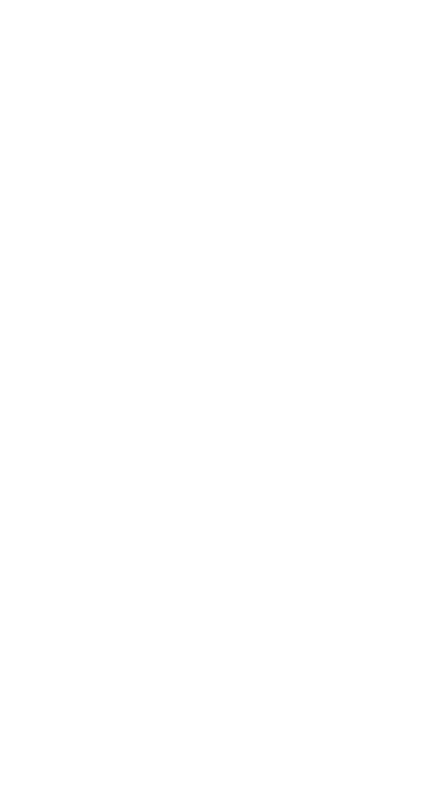
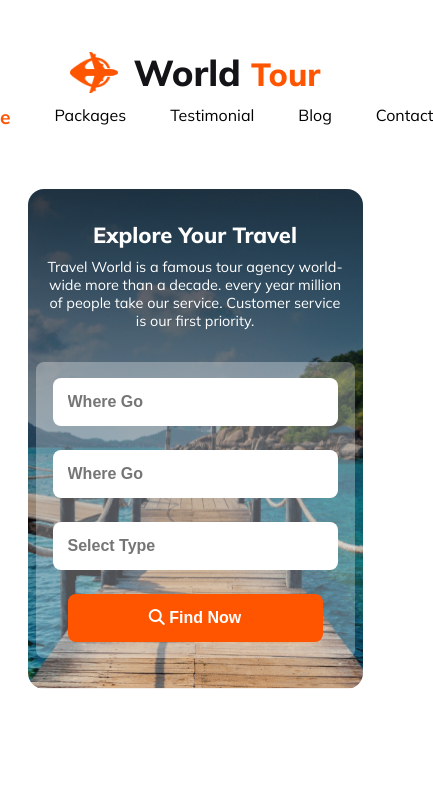
Before and after one commit to Ajjaj-Ahmed/Ajjaj-Assignment-two, a plain HTML site: page index.html in a window 390 px wide. Shown: the top 786 px of the page, 433 px wide, since content can reach past the window. Drawn offline with Linux system fonts and the light colour scheme.

Commit message:
complete header and banner

```diff
--- a/index.html
+++ b/index.html
@@ -1,11 +1,61 @@
 <!DOCTYPE html>
 <html lang="en">
+
 <head>
   <meta charset="UTF-8">
   <meta name="viewport" content="width=device-width, initial-scale=1.0">
   <title>Document</title>
+  <link rel="stylesheet" href="style/style.css">
+  <link rel="stylesheet" href="style/responsive.css">
+  <link rel="stylesheet" href="https://cdnjs.cloudflare.com/ajax/libs/font-awesome/6.5.1/css/all.min.css" integrity="sha512-DTOQO9RWCH3ppGqcWaEA1BIZOC6xxalwEsw9c2QQeAIftl+Vegovlnee1c9QX4TctnWMn13TZye+giMm8e2LwA==" crossorigin="anonymous" referrerpolicy="no-referrer" />
+
 </head>
+
 <body>
+  <header>
+    <nav class="nav">
+      <img src="Images/icon.png" alt="" class="nav-icon">
+      <h3 class="nav-title">World <span class="word-tour">Tour</span></h3>
+    </nav>
 
+    <div class="banner-menu">
+      <ul>
+        <li class="banner-menu-home">Home</li>
+        <li>Packages</li>
+        <li>Testimonial</li>
+        <li>Blog</li>
+        <li>Contact</li>
+      </ul>
+    </div>
+
+  </header>
+  <section class="banner">
+    <div class="banner-content">
+      <h2 class="banner-title">Explore Your Travel</h2>
+      <p class="banner-description">Travel World is a famous tour agency world-wide more than a decade. every year million of people take our service. Customer service is our first priority.</p>
+
+      <div class="banner-inquery" >
+        <input type="text" name="" id="" class="banner-input" placeholder="Where Go">
+        <input type="text" name="" id="" class="banner-input" placeholder="Where Go">
+        <input type="text" name="" id="" class="banner-input" placeholder="Select Type">
+        <button class="banner-input button-primary"><i class="fa-solid fa-magnifying-glass"></i>  Find Now</button>
+      </div>
+
+    </div>
+  </section>
+
+  <section class="tours-program">
+    <div class="program-column">
+        <p class="program-details">
+          Lorem ipsum dolor sit amet consectetur, adipisicing elit. Omnis perspiciatis facilis provident officiis rerum, labore assumenda iure numquam! Perspiciatis nihil dignissimos cupiditate laudantium repudiandae eos doloribus dolorem amet quo laboriosam, quidem officia tenetur nisi sequi expedita? Modi iste nesciunt itaque saepe, enim doloribus, tempora laborum provident labore non vel expedita.
+        </p>
+        <button class="primary-button">
+          Read More
+        </button>
+    </div>
+    <div class="program-gallary">
+    </div>
+  </section>
 </body>
+
 </html>
--- /dev/null
+++ b/style/responsive.css
@@ -0,0 +1,43 @@
+@media screen and (max-width:600px) {
+  header {
+    width: 100%;
+    flex-direction: column;
+  }
+
+  .banner-menu-ul {
+    justify-content: space-evenly;
+  }
+
+  .banner {
+    width: 335px;
+    /* height: 483px; */
+  }
+
+  .banner .banner-title {
+    margin: 32px 65px 10px;
+    font-size: 1.37rem;
+    text-align: center;
+  }
+
+  .banner .banner-description {
+    text-align: center;
+    color: #FFF;
+    align-items: justify;
+    font-size: 0.9rem;
+    margin: 0 16px;
+  }
+
+ .banner-inquery {
+    width: 287px;
+    display: flex;
+    flex-direction: column;
+    align-items: center;
+    gap: 16px;
+    padding: 16px;
+    margin: 32px 24px;
+  }
+  .banner-input {
+    width: 255px;
+    margin: 0;
+  }
+}
--- /dev/null
+++ b/style/style.css
@@ -0,0 +1,137 @@
+ @import url('https://fonts.googleapis.com/css2?family=Mulish:wght@400;700;800&display=swap');
+
+ * {
+   margin: 0;
+   padding: 0;
+ }
+
+ body {
+   font-family: 'Mulish', sans-serif;
+ }
+
+ /* Share Style */
+ .button-primary {
+   background: #FF5400;
+ }
+
+ /* Header Section */
+ header {
+   max-width: 1200px;
+   margin: 50px auto;
+   display: flex;
+   justify-content: space-between;
+   align-items: center;
+ }
+
+ .nav {
+   display: flex;
+   align-items: center;
+ }
+
+ .banner-menu ul {
+   display: flex;
+   gap: 44px;
+   list-style: none;
+ }
+
+ .nav .nav-title {
+   color: #131318;
+   font-size: 36px;
+   font-weight: 800;
+ }
+
+ .nav .nav-icon {
+   width: 48px;
+   margin-right: 16px;
+ }
+
+ .word-tour {
+   color: #FF5400;
+   font-size: 2rem;
+   font-weight: 800;
+ }
+
+ .banner-menu ul {
+   padding: 10px 0px;
+ }
+
+ .banner-menu .banner-menu-home {
+   color: #FF5400;
+   font-size: 1.2rem;
+   font-weight: 700;
+ }
+
+ /* Banner background ima */
+ .banner {
+   margin: 0 auto;
+   border-radius: 16px;
+   width: 1200px;
+   height: 500px;
+   background: linear-gradient(180deg, rgba(19, 19, 24, 0.80) 0%, rgba(19, 19, 24, 0.00) 100%), url('../images/banner.png') no-repeat center center /cover;
+   background-repeat: no-repeat;
+
+ }
+
+ .banner-content {
+   display: flex;
+   flex-direction: column;
+   align-items: center;
+
+ }
+
+ .banner .banner-title {
+   color: #FFF;
+   font-size: 4rem;
+   font-weight: 800;
+   margin-top: 106px;
+   margin-bottom: 24px;
+ }
+
+ .banner .banner-description {
+   color: #FFF;
+   font-size: 1rem;
+   text-align: center;
+   font-weight: 400;
+   margin: 0px 247px 50px;
+ }
+
+ .banner .banner-inquery {
+   display: flex;
+   justify-content: center;
+   align-items: center;
+   gap: 24px;
+   /* height: 70px; */
+   border-radius: 8px;
+   background: rgba(255, 255, 255, 0.30);
+ }
+
+ .banner-input {
+   padding: 15px;
+   margin: 16px;
+   border-radius: 8px;
+   border: none;
+   color: #FFF;
+   font-size: 1rem ;
+   font-weight: 700;
+ }
+
+ /* Tours-Program css */
+ .tours-program{
+  max-width: 1200px;
+  margin: 100px auto;
+  display: flex;
+  gap: 5%;
+ }
+ .program-column{
+  display: flex;
+  flex-direction: column;
+  text-align: justify;
+  max-width: 47.5%;
+ }
+ .program-gallary{
+width: 47.5%;
+height: 550px;
+background: url('../Images/Rectangle\ 9.png');
+background-repeat: no-repeat;
+border: #eb1919;
+ }
```
Also changed, not shown: Images/banner.png (renamed from Images/Group 13 (1) (1).png), Images/icon.png (renamed from Images/Group 40071 (2).png), Images/search.svg (added).
